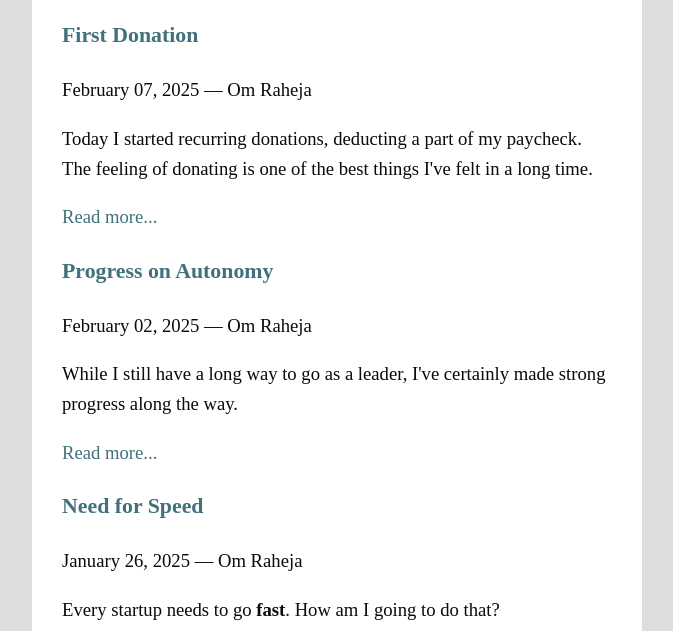
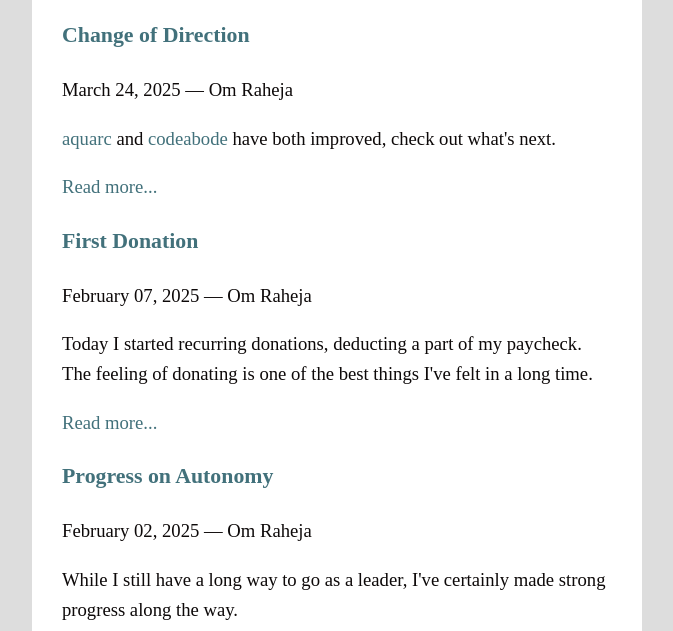
Before and after one commit to om-raheja/om-raheja.github.io, a plain HTML site: page blog/tag_reflection.html in a window 1280 px wide. Shown: the part 169-800 px from the top of the page, without its empty margins (303-976 px from the left). Drawn offline with Linux system fonts and the light colour scheme; a web font is replaced by a local one.

Commit message:
blog(direction): added new marketing to blog

```diff
--- a/blog/tag_reflection.html
+++ b/blog/tag_reflection.html
@@ -13,6 +13,18 @@
 <div id="description">Articles, thoughts, misc</div>
 </div></div></div>
 <div id="divbody"><div class="content">
+<h3><a class="ablack" href="change-of-direction.html">
+Change of Direction
+</a></h3>
+<!-- bashblog_timestamp: #202503241653.26# -->
+<div class="subtitle">March 24, 2025 &mdash;
+Om Raheja
+</div>
+<!-- text begin -->
+
+<p><a href="https://aquarc.org">aquarc</a> and <a href="https://codeabode.co">codeabode</a> have both improved, check out what's next.</p>
+
+<p class="readmore"><a href="change-of-direction.html">Read more...</a></p>
 <h3><a class="ablack" href="first-donation.html">
 First Donation
 </a></h3>
@@ -24,7 +36,7 @@ Om Raheja
 
 <p>Today I started recurring donations, deducting a part of my paycheck. The feeling of donating is one of the best things I've felt in a long time.</p>
 
-<p class="readmore"><a href="./first-donation.html">Read more...</a></p>
+<p class="readmore"><a href="first-donation.html">Read more...</a></p>
 <h3><a class="ablack" href="progress-on-autonomy.html">
 Progress on Autonomy
 </a></h3>
@@ -36,7 +48,7 @@ Om Raheja
 
 <p>While I still have a long way to go as a leader, I've certainly made strong progress along the way.</p>
 
-<p class="readmore"><a href="./progress-on-autonomy.html">Read more...</a></p>
+<p class="readmore"><a href="progress-on-autonomy.html">Read more...</a></p>
 <h3><a class="ablack" href="need-for-speed.html">
 Need for Speed
 </a></h3>
@@ -48,7 +60,7 @@ Om Raheja
 
 <p>Every startup needs to go <strong>fast</strong>. How am I going to do that?</p>
 
-<p class="readmore"><a href="./need-for-speed.html">Read more...</a></p>
+<p class="readmore"><a href="need-for-speed.html">Read more...</a></p>
 <h3><a class="ablack" href="i-need-better-patience.html">
 I need better patience
 </a></h3>
@@ -60,7 +72,7 @@ Om Raheja
 
 <p>From my vacations to my relationships to <a href="https://aquarc.org">aquarc</a>, I've found some problems with how I look at the world and how I can improve my patience, and my team in general.</p>
 
-<p class="readmore"><a href="./i-need-better-patience.html">Read more...</a></p>
+<p class="readmore"><a href="i-need-better-patience.html">Read more...</a></p>
 <h3><a class="ablack" href="so-what-happened.html">
 So.. what happened?
 </a></h3>
@@ -72,7 +84,7 @@ Om Raheja
 
 <p>Here's how I've changed in the last few months.</p>
 
-<p class="readmore"><a href="./so-what-happened.html">Read more...</a></p>
+<p class="readmore"><a href="so-what-happened.html">Read more...</a></p>
 <h3><a class="ablack" href="starting-to-post-again.html">
 Starting to post again
 </a></h3>
@@ -84,7 +96,7 @@ Om Raheja
 
 <p>I'm back.</p>
 
-<p class="readmore"><a href="./starting-to-post-again.html">Read more...</a></p>
+<p class="readmore"><a href="starting-to-post-again.html">Read more...</a></p>
 <h3><a class="ablack" href="may-update.html">
 May Update
 </a></h3>
@@ -96,7 +108,7 @@ Om Raheja
 
 <p>It's been more than a month since my last blog post. In this month, the changes I've made would make me completely unrecognizable to myself from April.</p>
 
-<p class="readmore"><a href="./may-update.html">Read more...</a></p>
+<p class="readmore"><a href="may-update.html">Read more...</a></p>
 <h3><a class="ablack" href="back-to-linux-sanity.html">
 Back to Linux Sanity
 </a></h3>
@@ -108,7 +120,7 @@ Om Raheja
 
 <p>It took me two months and eight days to realize how important convenience is to me. </p>
 
-<p class="readmore"><a href="./back-to-linux-sanity.html">Read more...</a></p>
+<p class="readmore"><a href="back-to-linux-sanity.html">Read more...</a></p>
 <h3><a class="ablack" href="on-turks-amp-caicos.html">
 On Turks &amp; Caicos
 </a></h3>
@@ -120,7 +132,7 @@ Om Raheja
 
 <p>During a recent vacation to the Turks and Caicos Islands, I couldn't help but notice the profound impact of British imperialism on the islands, despite the relaxing and enjoyable nature of the trip.</p>
 
-<p class="readmore"><a href="./on-turks-amp-caicos.html">Read more...</a></p>
+<p class="readmore"><a href="on-turks-amp-caicos.html">Read more...</a></p>
 <h3><a class="ablack" href="on-hacktcnj-2024.html">
 On HackTCNJ 2024
 </a></h3>
@@ -132,7 +144,7 @@ Om Raheja
 
 <p>The past weekend was a whirlwind of coding, learning, and teamwork at HackTCNJ 2024. It was my first hackathon experience, and I'm still processing the rollercoaster of emotions and insights that came with it.</p>
 
-<p class="readmore"><a href="./on-hacktcnj-2024.html">Read more...</a></p>
+<p class="readmore"><a href="on-hacktcnj-2024.html">Read more...</a></p>
 </div>
 <div id="footer">CC0 <a href="https://omraheja.me">Om Raheja</a> &mdash; <a href="mailto:om&#64;omraheja&#46;me">om&#64;omraheja&#46;me</a><br/>
 Generated with <a href="https://github.com/cfenollosa/bashblog">bashblog</a>, a single bash script to easily create blogs like this one</div>
```
Also changed, not shown: blog/all_posts.html (+4 -0 lines), blog/all_tags.html (+2 -2 lines), blog/change-of-direction.html (added, +49 -0 lines), blog/change-of-direction.md (added, +19 -0 lines), blog/index.html (+12 -12 lines), blog/tag_growth.html (+16 -4 lines), 1 other file.
